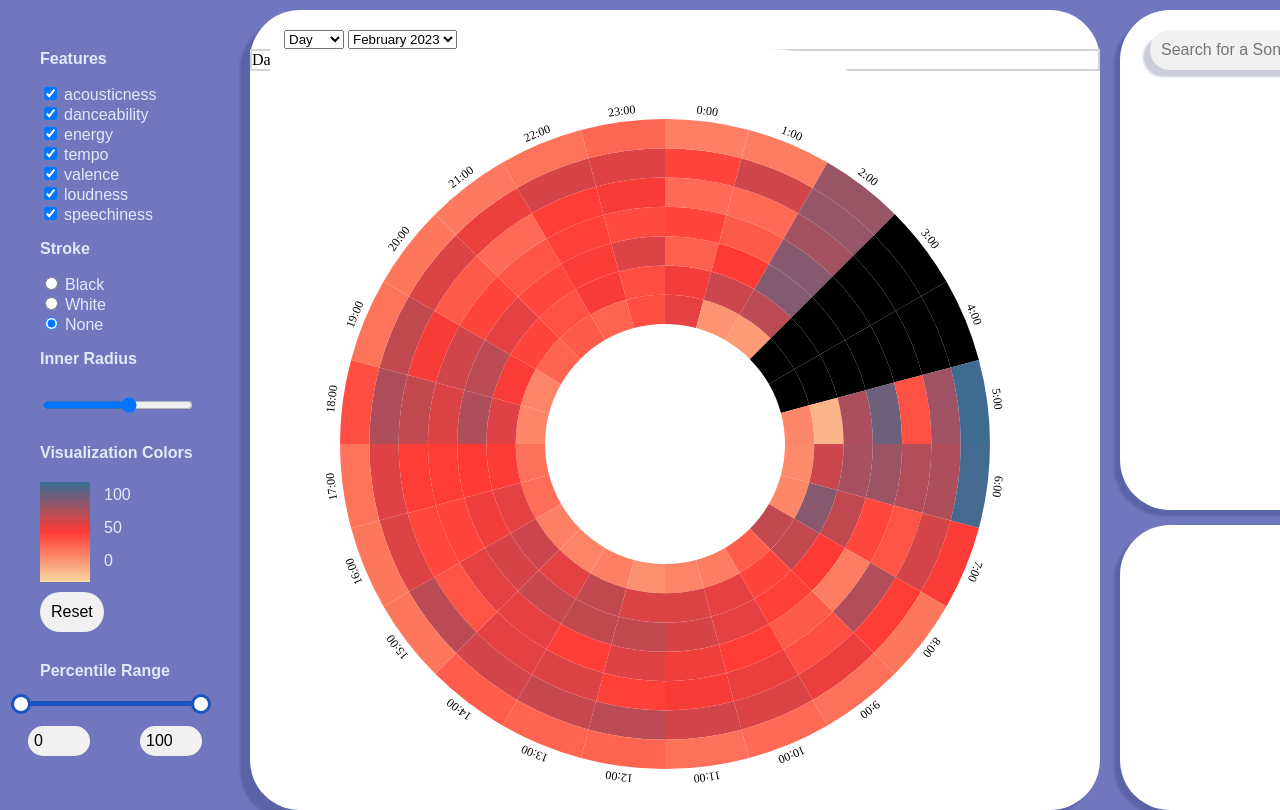
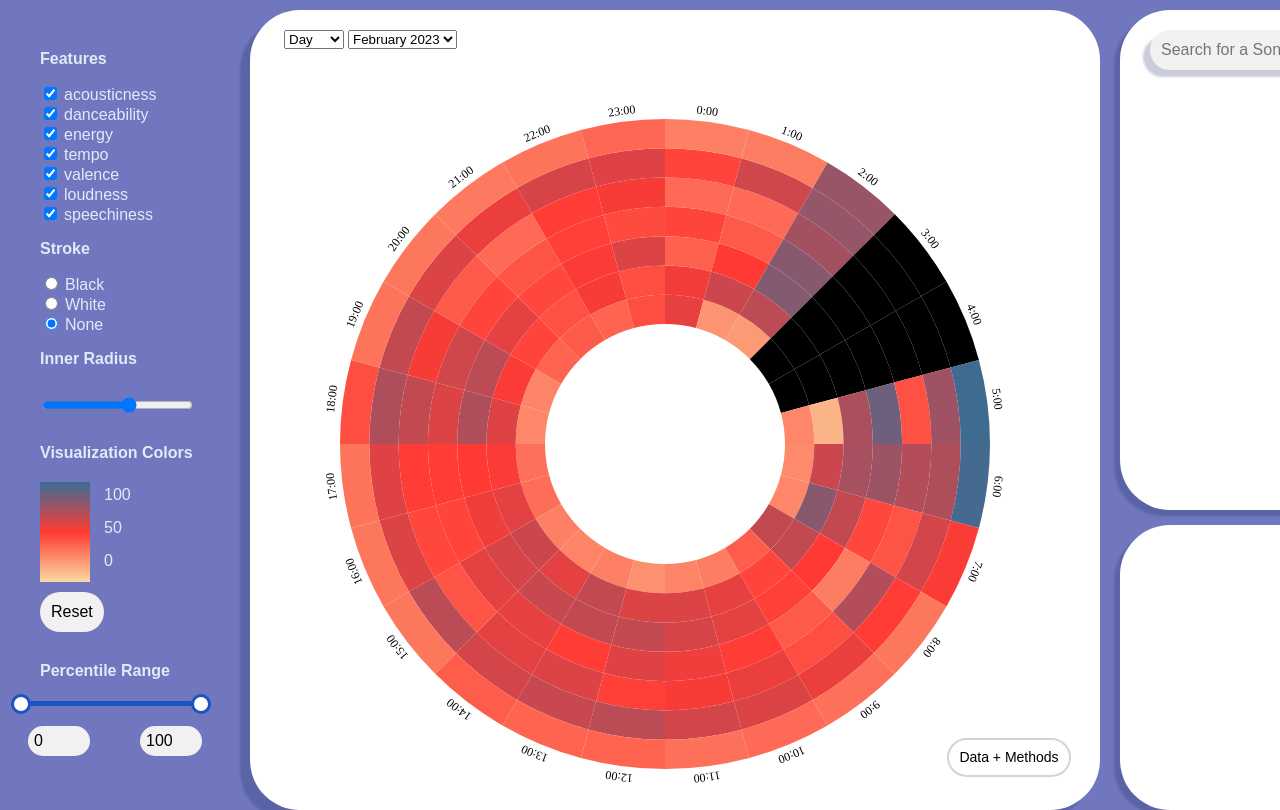
Before and after one commit to ezeada/clockify, a plain HTML site: page index.html in a window 1280 px wide. Shown: the top 810 px of the page. Drawn offline with nearby package versions, Linux system fonts and the light colour scheme.

Commit message:
Update style.css

```diff
--- a/style.css
+++ b/style.css
@@ -260,3 +260,18 @@ label {
   font-family: Arial;
   color:#E1EAF9;
 }
+
+#methods {
+  position: relative;
+  margin-top: 81%;
+  margin-left: 82%;
+  width: 120px;
+  height: 35px;
+  line-height: 35px;
+  border-radius: 50px;
+  background-color: white;
+  border: solid #d4d4d4 2px;
+  text-align: center;
+  font-family: Arial;
+  font-size: 14px;
+}
```
